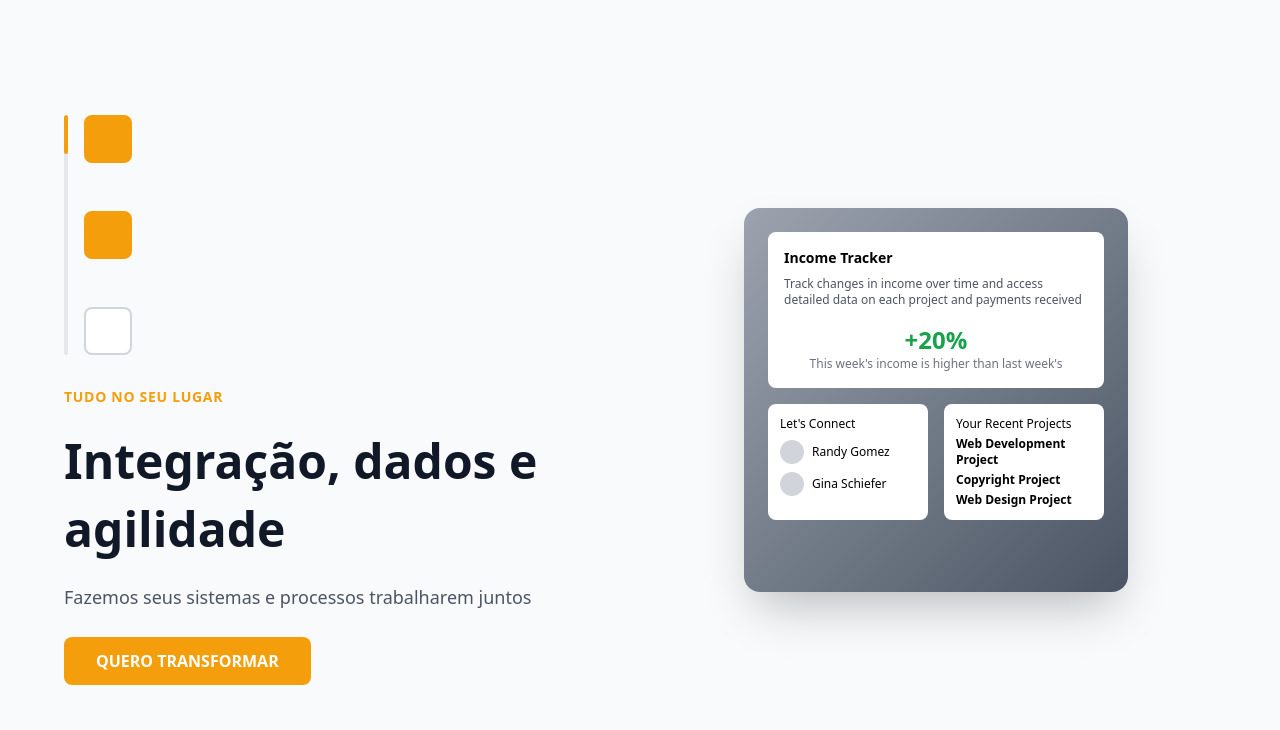
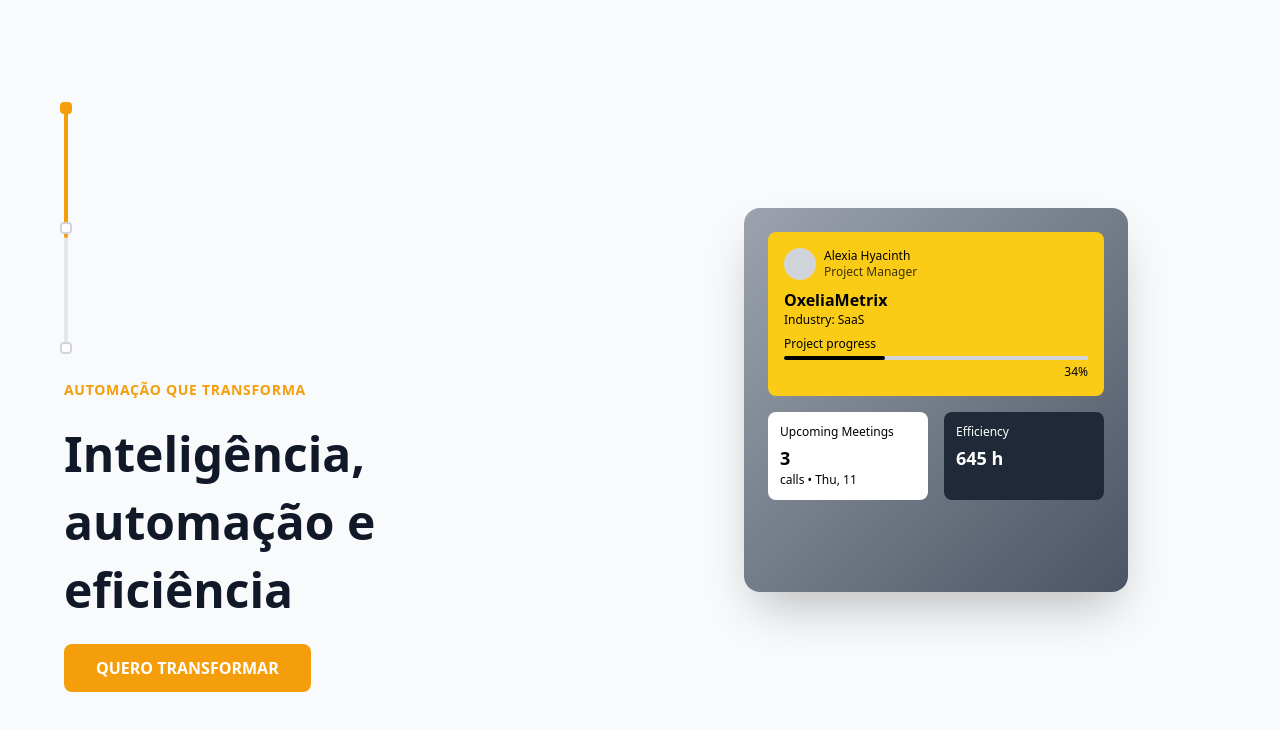
Before and after one commit to iB2/banner-burst-carousel, a React (Vite) app: page / in a window 1280 px wide. Shown: the top 730 px of the page. Built offline with nearby package versions, Linux system fonts and the light colour scheme.

Commit message:
Fix: Carousel animation and integration
-   Adjusted the orange bar animation to fill in 10 seconds.
-   Ensured the squares are visually integrated with the vertical bar.
-   Added a 5-second delay after the third banner before resetting.

```diff
--- a/src/components/VerticalCarousel.tsx
+++ b/src/components/VerticalCarousel.tsx
@@ -32,44 +32,47 @@ const banners: Banner[] = [
 const VerticalCarousel: React.FC = () => {
   const [currentIndex, setCurrentIndex] = useState(0);
   const [progress, setProgress] = useState(0);
+  const [isWaiting, setIsWaiting] = useState(false);
 
   useEffect(() => {
     let progressInterval: NodeJS.Timeout;
     let slideInterval: NodeJS.Timeout;
+    let waitingTimeout: NodeJS.Timeout;
 
     const startProgress = () => {
       setProgress(0);
+      setIsWaiting(false);
 
-      // Animate progress from 0 to 100 over 5 seconds
+      // Animate progress from 0 to 100 over 10 seconds
       progressInterval = setInterval(() => {
         setProgress((prev) => {
           if (prev >= 100) {
             return 100;
           }
-          return prev + (100 / 50); // 50 steps for smooth animation (5000ms / 100ms)
+          return prev + (100 / 100); // 100 steps for smooth animation (10000ms / 100ms)
         });
       }, 100);
 
-      // Change slide after 5 seconds
+      // Change slide after 10 seconds or wait if it's the last slide
       slideInterval = setTimeout(() => {
-        setCurrentIndex((prevIndex) => {
-          const nextIndex = (prevIndex + 1) % banners.length;
-          return nextIndex;
-        });
+        if (currentIndex === banners.length - 1) {
+          // Last banner - wait 5 seconds before resetting
+          setIsWaiting(true);
+          waitingTimeout = setTimeout(() => {
+            setCurrentIndex(0);
           }, 5000);
+        } else {
+          setCurrentIndex((prevIndex) => prevIndex + 1);
+        }
+      }, 10000);
     };
 
     startProgress();
 
-    // Restart the cycle every 5 seconds
-    const mainInterval = setInterval(() => {
-      startProgress();
-    }, 5000);
-
     return () => {
       clearInterval(progressInterval);
       clearTimeout(slideInterval);
-      clearInterval(mainInterval);
+      clearTimeout(waitingTimeout);
     };
   }, [currentIndex]);
 
@@ -80,6 +83,8 @@ const VerticalCarousel: React.FC = () => {
         <div className="flex-1 space-y-8">
           {/* Progress indicators - Visual único */}
           <div className="flex items-start gap-0">
+            {/* Container combinado para barra e quadrados */}
+            <div className="relative">
               {/* Barra vertical laranja */}
               <div className="relative w-1 bg-gray-200 rounded-full overflow-hidden" style={{ height: '240px' }}>
                 <div
@@ -90,28 +95,28 @@ const VerticalCarousel: React.FC = () => {
                 />
               </div>
 
-            {/* Quadrados como checkpoints conectados à barra */}
-            <div className="flex flex-col justify-between ml-4" style={{ height: '240px' }}>
+              {/* Quadrados posicionados sobre a barra */}
+              <div className="absolute top-0 left-1/2 transform -translate-x-1/2 flex flex-col justify-between" style={{ height: '240px' }}>
                 {banners.map((banner, index) => {
                   const isActive = index === currentIndex;
                   const isPassed = index < currentIndex;
-                const isInProgress = index === currentIndex && progress > 0;
 
                   return (
                     <div
                       key={banner.id}
-                    className={`w-12 h-12 rounded-lg border-2 transition-all duration-300 ${
+                      className={`w-3 h-3 rounded-sm border-2 transition-all duration-300 ${
                         isActive || isPassed
                           ? 'border-capiva-orange bg-capiva-orange'
                           : 'border-gray-300 bg-white'
                       }`}
                       style={{
-                      marginTop: index === 0 ? '0px' : undefined,
-                      marginBottom: index === banners.length - 1 ? '0px' : undefined
+                        marginTop: index === 0 ? '-6px' : undefined,
+                        marginBottom: index === banners.length - 1 ? '-6px' : undefined
                       }}
                     />
                   );
                 })}
+              </div>
             </div>
           </div>
 
```
Lines whose indentation alone changed are shown as unchanged.
